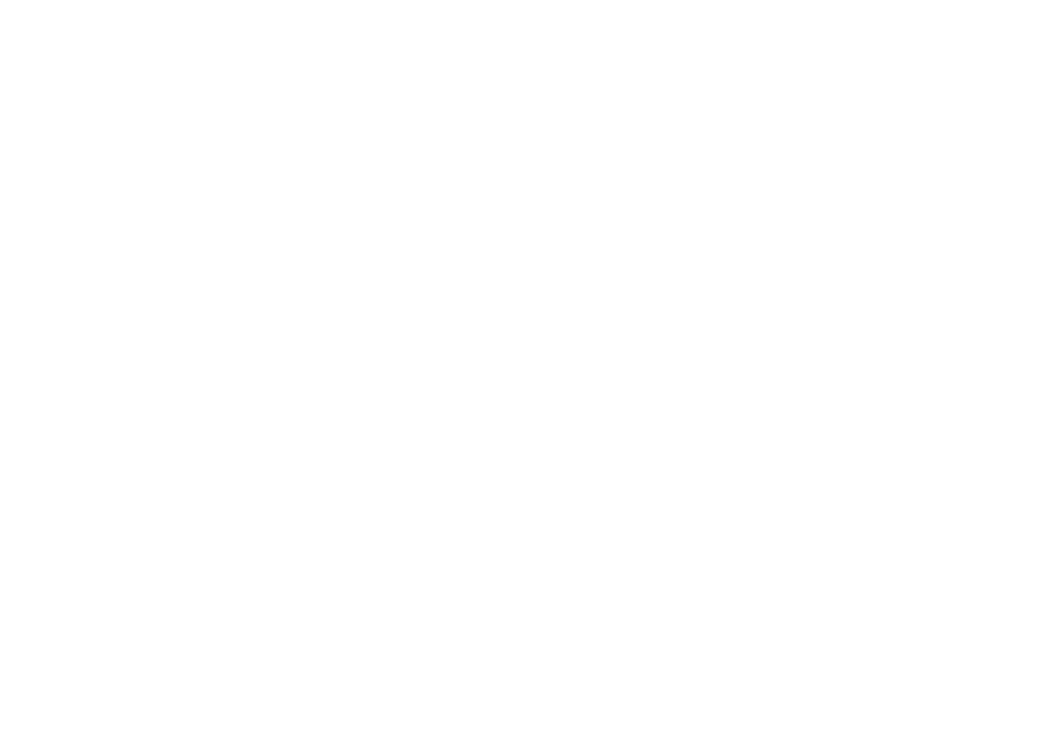
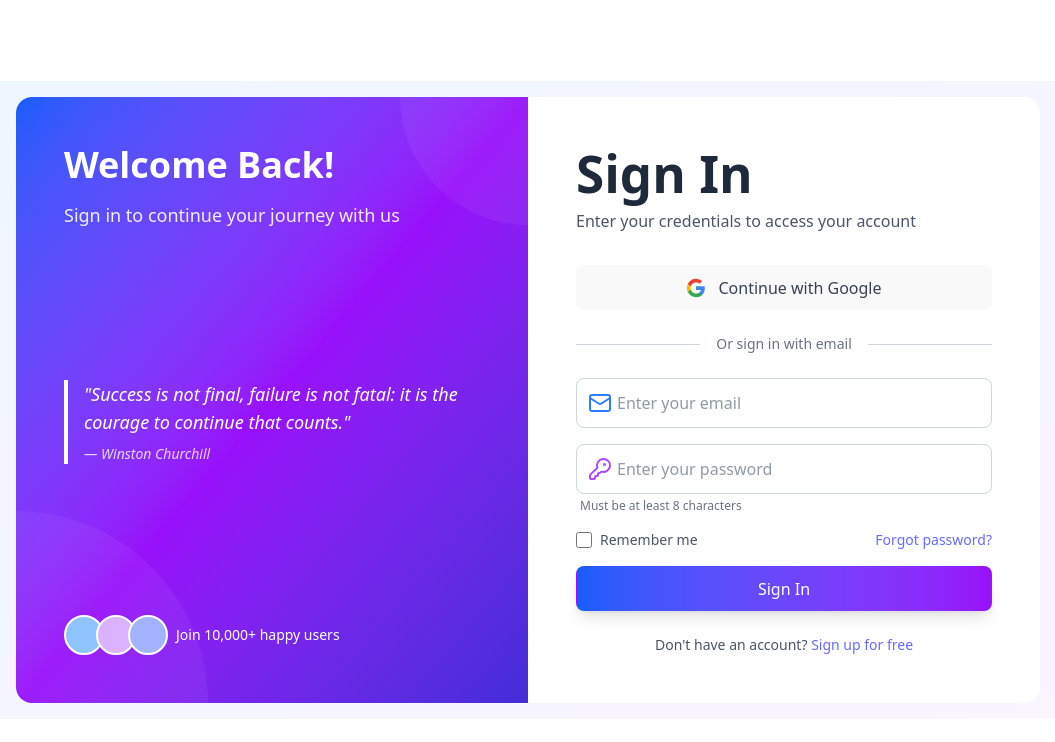
Before and after one commit to dinakaranadun/nodetalk, a React (Vite) app in the folder frontend/: page /auth/signIn in a window 1280 px wide. Before the commit this address had no page. Shown: the top 742 px of the page, without its empty margins (0-1055 px from the left). Built offline with nearby package versions, Linux system fonts and the light colour scheme.

Commit message:
home and auth sign in frontend

```diff
--- a/frontend/src/App.css
+++ b/frontend/src/App.css
@@ -1,2 +1,4 @@
 @import "tailwindcss";
-@plugin "daisyui";
+@plugin "daisyui" {
+  themes: light --default, dark --prefersdark;
+}
--- a/frontend/src/App.jsx
+++ b/frontend/src/App.jsx
@@ -1,11 +1,16 @@
 import React from 'react'
 import { Route, Routes } from 'react-router'
 import Home from './pages/home'
+import AuthLayout from './components/auth/layout'
+import SignIn from './pages/auth/signIn'
 
 const App = () => {
   return (
     <Routes>
       <Route path='/' element={<Home/>}/>
+      <Route path='/auth' element={<AuthLayout/>}>
+        <Route path='signIn' element={<SignIn/>}/>
+      </Route>
     </Routes>
   )
 }
--- /dev/null
+++ b/frontend/src/components/auth/card/card.jsx
@@ -0,0 +1,142 @@
+import { useState } from "react";
+import { KeyRound, Mail } from "lucide-react";
+import FormInput from "../../common/formInput";
+
+const Card = () => {
+  const [email, setEmail] = useState("");
+  const [password, setPassword] = useState("");
+  const [rememberMe, setRememberMe] = useState(false);
+
+  const handleSubmit = (e) => {
+    e.preventDefault();
+    console.log("Sign in with:", { email, password, rememberMe });
+  };
+
+  const handleGoogleSignIn = () => {
+    console.log("Google sign in clicked");
+  };
+
+  return (
+    <div className="bg-gradient-to-br from-blue-50 to-purple-50 p-4">
+      <div className="flex w-full max-w-5xl bg-white rounded-2xl overflow-hidden mx-auto">
+        {/* Left Side - Decorative Panel */}
+        <div className="hidden lg:flex lg:w-1/2 bg-gradient-to-br from-blue-600 via-purple-600 to-indigo-700 p-12 flex-col justify-between text-white relative overflow-hidden">
+          {/* Decorative circles */}
+          <div className="absolute top-0 right-0 w-64 h-64 bg-white opacity-5 rounded-full -translate-y-32 translate-x-32"></div>
+          <div className="absolute bottom-0 left-0 w-96 h-96 bg-white opacity-5 rounded-full translate-y-48 -translate-x-48"></div>
+
+          <div className="relative z-10">
+            <h2 className="text-4xl font-bold mb-4">Welcome Back!</h2>
+            <p className="text-lg opacity-90">Sign in to continue your journey with us</p>
+          </div>
+
+          <div className="relative z-10 space-y-6">
+            <blockquote className="border-l-4 border-white pl-4 italic text-lg">
+              "Success is not final, failure is not fatal: it is the courage to continue that counts."
+              <footer className="text-sm mt-2 opacity-80">— Winston Churchill</footer>
+            </blockquote>
+          </div>
+
+          <div className="relative z-10 flex items-center space-x-2">
+            <div className="flex -space-x-2">
+              <div className="w-10 h-10 rounded-full bg-blue-300 border-2 border-white"></div>
+              <div className="w-10 h-10 rounded-full bg-purple-300 border-2 border-white"></div>
+              <div className="w-10 h-10 rounded-full bg-indigo-300 border-2 border-white"></div>
+            </div>
+            <p className="text-sm">Join 10,000+ happy users</p>
+          </div>
+        </div>
+
+        {/* Right Side - Sign In Form */}
+        <div className="w-full lg:w-1/2 p-8 md:p-12">
+          <div className="max-w-md mx-auto">
+            <h1 className="text-3xl font-bold text-gray-800 mb-2">Sign In</h1>
+            <p className="text-gray-600 mb-8">Enter your credentials to access your account</p>
+
+            {/* Google Sign In Button */}
+            <button
+              onClick={handleGoogleSignIn}
+              className="w-full flex items-center justify-center space-x-3 py-3 px-4 border-2 border-gray-300 rounded-lg hover:bg-gray-50 transition-all duration-200 mb-6"
+            >
+              <svg className="w-5 h-5" viewBox="0 0 24 24">
+                <path fill="#4285F4" d="M22.56 12.25c0-.78-.07-1.53-.2-2.25H12v4.26h5.92c-.26 1.37-1.04 2.53-2.21 3.31v2.77h3.57c2.08-1.92 3.28-4.74 3.28-8.09z"/>
+                <path fill="#34A853" d="M12 23c2.97 0 5.46-.98 7.28-2.66l-3.57-2.77c-.98.66-2.23 1.06-3.71 1.06-2.86 0-5.29-1.93-6.16-4.53H2.18v2.84C3.99 20.53 7.7 23 12 23z"/>
+                <path fill="#FBBC05" d="M5.84 14.09c-.22-.66-.35-1.36-.35-2.09s.13-1.43.35-2.09V7.07H2.18C1.43 8.55 1 10.22 1 12s.43 3.45 1.18 4.93l2.85-2.22.81-.62z"/>
+                <path fill="#EA4335" d="M12 5.38c1.62 0 3.06.56 4.21 1.64l3.15-3.15C17.45 2.09 14.97 1 12 1 7.7 1 3.99 3.47 2.18 7.07l3.66 2.84c.87-2.6 3.3-4.53 6.16-4.53z"/>
+              </svg>
+              <span className="font-medium text-gray-700">Continue with Google</span>
+            </button>
+
+            {/* Divider */}
+            <div className="relative my-6">
+              <div className="absolute inset-0 flex items-center">
+                <div className="w-full border-t border-gray-300"></div>
+              </div>
+              <div className="relative flex justify-center text-sm">
+                <span className="px-4 bg-white text-gray-500">Or sign in with email</span>
+              </div>
+            </div>
+
+            {/* Email & Password Form */}
+            <div className="space-y-4 w-full">
+              <FormInput
+                icon={<Mail className="text-blue-500" />}
+                placeholder="Enter your email"
+                type="email"
+                required={true}
+                pattern="^[a-zA-Z0-9._%+-]+@[a-zA-Z0-9.-]+\.[a-zA-Z]{2,}$"
+                title="Please enter a valid email address"
+                value={email}
+                onChange={(e) => setEmail(e.target.value)}
+              />
+
+              <FormInput
+                icon={<KeyRound className="text-purple-500" />}
+                placeholder="Enter your password"
+                type="password"
+                required={true}
+                minLength={8}
+                title="Password must be at least 8 characters"
+                hint="Must be at least 8 characters"
+                value={password}
+                onChange={(e) => setPassword(e.target.value)}
+              />
+
+              {/* Remember & Forgot */}
+              <div className="flex items-center justify-between text-sm">
+                <label className="flex items-center space-x-2 cursor-pointer">
+                  <input
+                    type="checkbox"
+                    checked={rememberMe}
+                    onChange={(e) => setRememberMe(e.target.checked)}
+                    className="w-4 h-4 text-blue-600 rounded focus:ring-2 focus:ring-blue-500"
+                  />
+                  <span className="text-gray-600">Remember me</span>
+                </label>
+                <a href="#" className="text-blue-600 hover:underline">Forgot password?</a>
+              </div>
+
+              {/* Submit Button */}
+              <button
+                onClick={handleSubmit}
+                className="w-full py-3 rounded-lg text-white font-semibold bg-gradient-to-r from-blue-600 to-purple-600 hover:from-blue-700 hover:to-purple-700 shadow-lg hover:shadow-xl transition-all duration-300 transform hover:-translate-y-0.5"
+              >
+                Sign In
+              </button>
+            </div>
+
+            {/* Sign Up Link */}
+            <p className="text-center text-sm mt-6 text-gray-600">
+              Don't have an account?{" "}
+              <a href="#" className="text-blue-600 hover:underline font-semibold">
+                Sign up for free
+              </a>
+            </p>
+          </div>
+        </div>
+      </div>
+    </div>
+  );
+};
+
+export default Card;
--- a/frontend/src/components/auth/layout.jsx
+++ b/frontend/src/components/auth/layout.jsx
@@ -0,0 +1,12 @@
+import React from 'react'
+import { Outlet } from 'react-router';
+
+const AuthLayout = () => {
+  return (
+    <div className="min-h-screen flex justify-center items-center">
+      <Outlet />
+    </div>
+  );
+};
+
+export default AuthLayout;
--- /dev/null
+++ b/frontend/src/components/common/formInput.jsx
@@ -0,0 +1,26 @@
+
+
+const FormInput = ({ icon, placeholder, required, pattern, title, hint, type = "text", value, onChange, minLength }) => {
+  return (
+    <div className="space-y-1">
+      <div className="relative">
+        <div className="absolute left-3 top-1/2 -translate-y-1/2">
+          {icon}
+        </div>
+        <input
+          type={type}
+          placeholder={placeholder}
+          required={required}
+          pattern={pattern}
+          minLength={minLength}
+          title={title}
+          value={value}
+          onChange={onChange}
+          className="w-full pl-10 pr-4 py-3 border border-gray-300 rounded-lg focus:outline-none focus:ring-2 focus:ring-blue-500 focus:border-transparent transition-all"
+        />
+      </div>
+      {hint && <p className="text-xs text-gray-500 ml-1">{hint}</p>}
+    </div>
+  );
+};
+export default FormInput;
--- a/frontend/src/components/home/hero.jsx
+++ b/frontend/src/components/home/hero.jsx
@@ -9,7 +9,7 @@
           {/* Left: Text */}
           <div className="text-center lg:text-left">
             <h1 className="text-4xl sm:text-5xl lg:text-6xl font-extrabold text-gray-900 tracking-tight leading-[1.15]">
-              Connect Instantly with <span className=" bg-linear-to-r from-blue-600 to-purple-500 text-transparent bg-clip-text">NodeTalk</span>
+              Connect Instantly with <span className=" bg-gradient-to-r from-blue-600 to-purple-500 text-transparent bg-clip-text">NodeTalk</span>
             </h1>
             <p className="mt-6 text-lg text-gray-500 max-w-2xl mx-auto lg:mx-0">
               Experience seamless, real-time messaging built for speed and privacy.
@@ -19,8 +19,8 @@
             {/* Buttons */}
             <div className="mt-10 flex flex-col sm:flex-row gap-4 justify-center lg:justify-start">
               <button className="btn btn-primary relative overflow-hidden group rounded-full px-8 py-6 text-white border-0 ">
-                <span className="absolute inset-0 bg-linear-to-r from-blue-600 to-purple-500 transition-opacity duration-500 ease-in-out"></span>
-                <span className="absolute inset-0 bg-linear-to-r from-purple-500 to-blue-600 opacity-0 group-hover:opacity-100 transition-opacity duration-500 ease-in-out"></span>
+                <span className="absolute inset-0 bg-gradient-to-r from-blue-600 to-purple-500 transition-opacity duration-500 ease-in-out"></span>
+                <span className="absolute inset-0 bg-gradient-to-r from-purple-500 to-blue-600 opacity-0 group-hover:opacity-100 transition-opacity duration-500 ease-in-out"></span>
                 <span className="relative flex items-center gap-2">
                     Start Chatting Free
                     <ArrowRight className="w-5 h-5 " />
--- a/frontend/src/main.jsx
+++ b/frontend/src/main.jsx
@@ -1,7 +1,7 @@
 import { StrictMode } from 'react'
 import { createRoot } from 'react-dom/client'
 import './index.css'
-import './app.css'
+import './App.css'
 import App from './App.jsx'
 import {BrowserRouter} from 'react-router'
 
--- /dev/null
+++ b/frontend/src/pages/auth/signIn.jsx
@@ -0,0 +1,12 @@
+import React from 'react'
+import Card from '../../components/auth/card/card';
+
+const SignIn = () => {
+  return (
+    <div >
+      <Card/>
+    </div>
+  )
+}
+
+export default SignIn;
--- a/frontend/src/pages/home.jsx
+++ b/frontend/src/pages/home.jsx
@@ -1,8 +1,8 @@
 import React from 'react'
-import Navbar from '../components/navbar';
+import Navbar from '../components/common/navbar';
 import Hero from '../components/home/hero';
 import Features from '../components/home/features';
-import Footer from '../components/footer';
+import Footer from '../components/common/footer';
 
 const Home = () => {
   return (
```
Also changed, not shown: frontend/src/components/common/navbar.jsx (renamed from frontend/src/components/navbar.jsx, +5 -5 lines), frontend/src/components/common/footer.jsx (renamed from frontend/src/components/footer.jsx).
